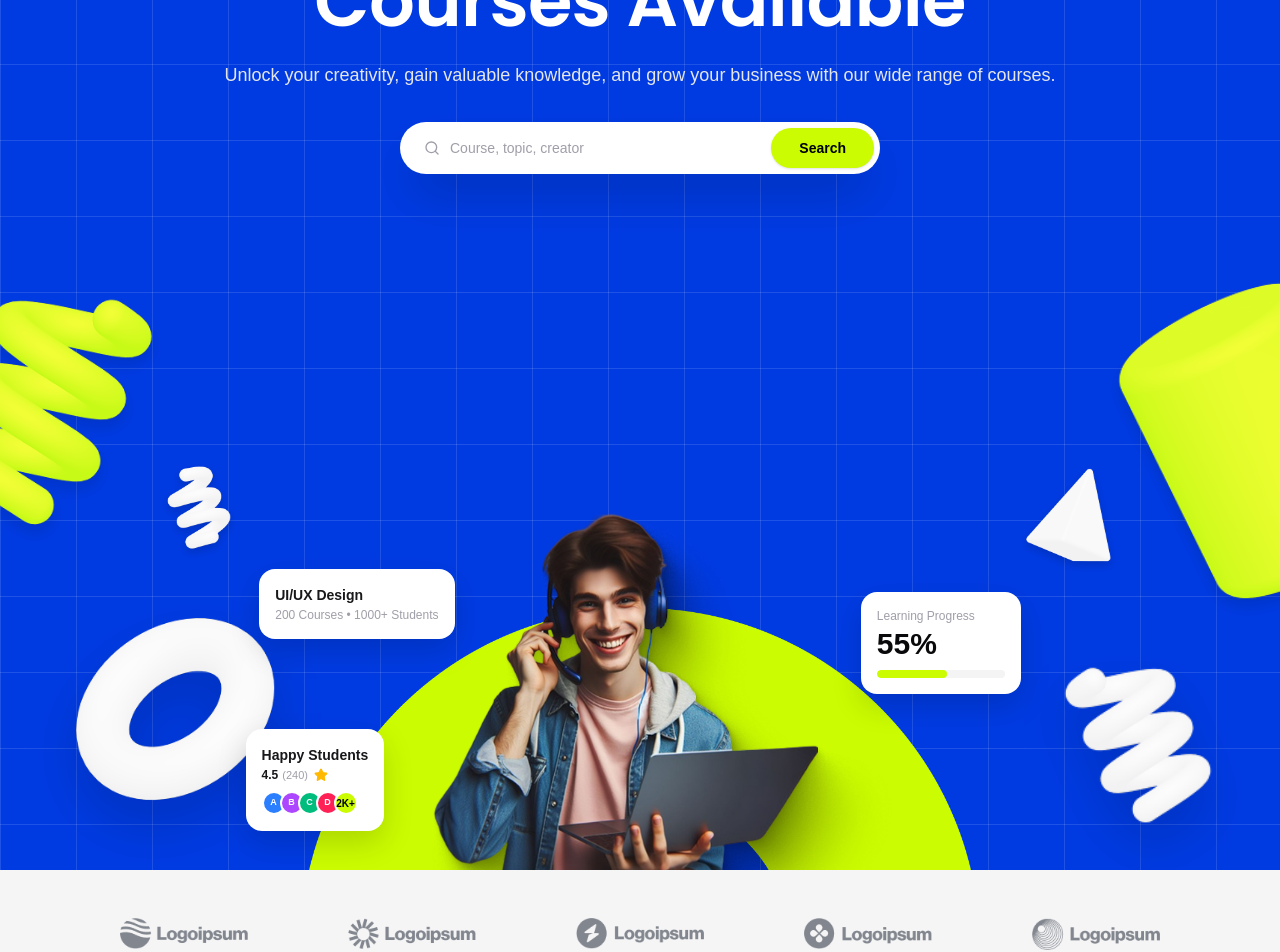
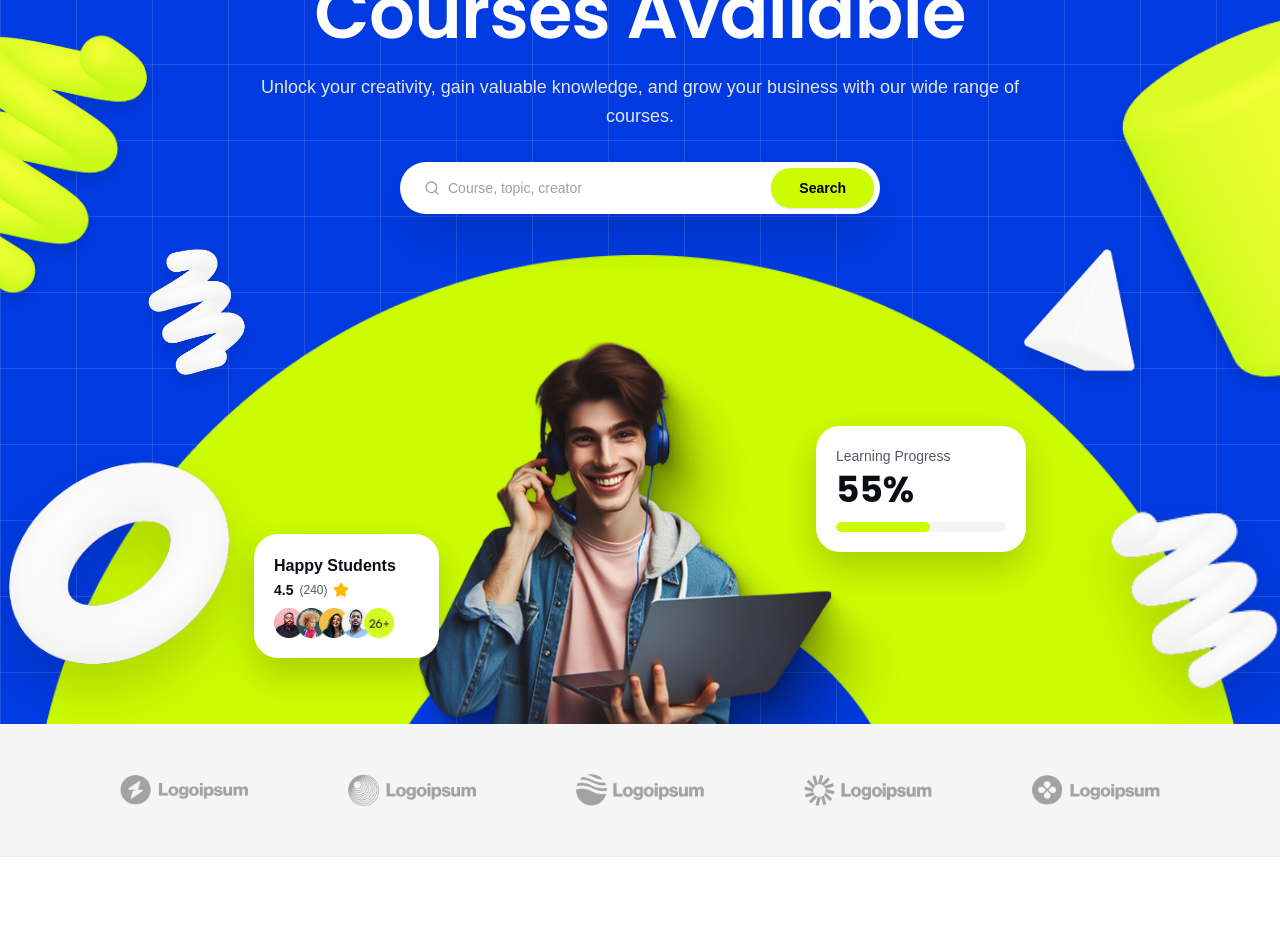
Before and after one commit to Robiul1711/ByteSpace, a Next.js app: page / in a window 1280 px wide. Shown: the part 240-1192 px from the top of the page. Built offline with nearby package versions, Linux system fonts and the light colour scheme; a web font is replaced by a local one.

Commit message:
feat: enhance responsive hero section, sticky blur navbar, mobile drawer, and blur flip logos

```diff
--- a/package.json
+++ b/package.json
@@ -10,6 +10,7 @@
   },
   "dependencies": {
     "clsx": "^2.1.1",
+    "framer-motion": "^13.4.6",
     "lucide-react": "^1.48.0",
     "next": "16.3.6",
     "react": "19.2.8",
--- a/src/components/landing/HeroSection.tsx
+++ b/src/components/landing/HeroSection.tsx
@@ -12,25 +12,94 @@ export default function HeroSection() {
   };
 
   return (
-    <section className="relative overflow-hidden pt-2 md:pt-4 pb-0">
+    <section className="relative overflow-hidden pt-20 sm:pt-24 md:pt-28 pb-0 w-full">
       <div className="w-full relative">
 
+        {/* ================= FULL-WIDTH 3D SHAPES (EDGE POSITIONED) ================= */}
+        {/* 1. Lime Spring (Top-Left Edge) */}
+        <div className="hidden sm:block absolute top-[18%] sm:top-[16%] md:top-[14%] lg:top-[12%] -left-4 sm:-left-6 md:-left-8 lg:-left-10 w-24 sm:w-32 md:w-44 lg:w-56 xl:w-64 z-10 pointer-events-none">
+          <Image
+            src="/images/shapes/Frame.png"
+            alt="Decorative 3D Lime Spring"
+            width={280}
+            height={280}
+            priority
+            className="w-full h-auto drop-shadow-xl"
+          />
+        </div>
+
+        {/* 2. White Squiggle (Mid-Left) */}
+        <div className="hidden md:block absolute top-[44%] sm:top-[42%] left-4 sm:left-8 md:left-14 lg:left-22 xl:left-28 w-14 sm:w-20 md:w-28 lg:w-34 xl:w-40 z-10 pointer-events-none">
+          <Image
+            src="/images/shapes/Frame1.png"
+            alt="Decorative 3D White Squiggle"
+            width={200}
+            height={200}
+            className="w-full h-auto drop-shadow-xl"
+          />
+        </div>
+
+        {/* 3. White Donut / Torus (Bottom-Left Edge) */}
+        <div className="hidden sm:block absolute bottom-0 -left-4 sm:-left-6 md:-left-8 lg:-left-10 w-24 sm:w-36 md:w-52 lg:w-68 xl:w-80 z-10 pointer-events-none">
+          <Image
+            src="/images/shapes/Cone1.png"
+            alt="Decorative 3D White Torus"
+            width={340}
+            height={340}
+            className="w-full h-auto drop-shadow-2xl"
+          />
+        </div>
+
+        {/* 4. Lime Cylinder (Top-Right Edge) */}
+        <div className="hidden sm:block absolute top-[18%] sm:top-[16%] md:top-[14%] lg:top-[12%] -right-4 sm:-right-6 md:-right-8 lg:-right-10 w-24 sm:w-32 md:w-44 lg:w-56 xl:w-64 z-10 pointer-events-none">
+          <Image
+            src="/images/shapes/Cone.png"
+            alt="Decorative 3D Lime Cylinder"
+            width={280}
+            height={280}
+            priority
+            className="w-full h-auto drop-shadow-xl"
+          />
+        </div>
+
+        {/* 5. White 3D Cone / Pyramid (Mid-Right) */}
+        <div className="hidden md:block absolute top-[44%] sm:top-[42%] right-4 sm:right-8 md:right-14 lg:right-22 xl:right-28 w-14 sm:w-20 md:w-28 lg:w-36 xl:w-42 z-10 pointer-events-none">
+          <Image
+            src="/images/shapes/Cone2.png"
+            alt="Decorative 3D White Pyramid"
+            width={220}
+            height={220}
+            className="w-full h-auto drop-shadow-xl"
+          />
+        </div>
+
+        {/* 6. White Spring (Bottom-Right Edge) */}
+        <div className="hidden sm:block absolute bottom-0 -right-4 sm:-right-6 md:-right-8 lg:-right-10 w-20 sm:w-30 md:w-42 lg:w-54 xl:w-64 z-10 pointer-events-none">
+          <Image
+            src="/images/shapes/Frame2.png"
+            alt="Decorative 3D White Spring"
+            width={260}
+            height={260}
+            className="w-full h-auto drop-shadow-2xl"
+          />
+        </div>
+
         {/* Main Header & Subtitle */}
-        <div className="text-center max-w-4xl mx-auto px-4 pt-2 sm:pt-4">
-          <h1 className="text-[#FFF] font-poppins font-semibold text-3xl sm:text-5xl md:text-6xl lg:text-[72px] leading-[120%] tracking-[-0.72px]">
-            Get Access to Hundreds <br />
+        <div className="text-center max-w-4xl mx-auto px-4 pt-1 sm:pt-3 z-10 relative">
+          <h1 className="text-[#FFF] font-poppins font-semibold text-2xl xs:text-3xl sm:text-5xl md:text-6xl lg:text-[72px] leading-[120%] tracking-[-0.72px]">
+            Get Access to Hundreds <br className="hidden sm:inline" />
             Courses Available
           </h1>
-          <p className="text-[#E5E6E8] font-satoshi font-normal text-sm sm:text-base md:text-[18px] leading-[160%] max-w-7xl mx-auto mt-4">
+          <p className="text-[#E5E6E8] font-satoshi font-normal text-xs xs:text-sm sm:text-base md:text-[18px] leading-[160%] max-w-2xl lg:max-w-3xl mx-auto mt-2 sm:mt-4">
             Unlock your creativity, gain valuable knowledge, and grow your business with our wide range of courses.
           </p>
 
           {/* Search Bar */}
           <form
             onSubmit={handleSearch}
-            className="mt-7 md:mt-8 max-w-[480px] mx-auto bg-white rounded-full p-1.5 pl-6 flex items-center justify-between shadow-2xl transition-all focus-within:ring-2 focus-within:ring-[#CBFC01]"
+            className="mt-4 sm:mt-7 md:mt-8 max-w-[480px] mx-auto bg-white rounded-full p-1.5 pl-4 sm:pl-6 flex items-center justify-between shadow-2xl transition-all focus-within:ring-2 focus-within:ring-[#CBFC01]"
           >
-            <div className="flex items-center gap-2.5 flex-1 min-w-0 pr-2">
+            <div className="flex items-center gap-2 flex-1 min-w-0 pr-2">
               <Search className="w-4 h-4 text-zinc-400 shrink-0" />
               <input
                 type="text"
@@ -42,164 +111,75 @@ export default function HeroSection() {
             </div>
             <button
               type="submit"
-              className="bg-[#CBFC01] hover:brightness-95 text-black font-semibold text-xs sm:text-sm px-6 sm:px-7 py-2.5 rounded-full transition-all shrink-0 cursor-pointer shadow-sm active:scale-95"
+              className="bg-[#CBFC01] hover:brightness-95 text-black font-semibold text-xs sm:text-sm px-4 sm:px-7 py-2 sm:py-2.5 rounded-full transition-all shrink-0 cursor-pointer shadow-sm active:scale-95"
             >
               Search
             </button>
           </form>
         </div>
 
-        {/* Visual Showcase: Edge 3D Shapes + Halfcircle + Student + Floating Badges */}
-        <div className="relative mt-8 sm:mt-12 md:mt-14 w-full flex justify-center items-end min-h-[440px] sm:min-h-[520px] md:min-h-[580px] lg:min-h-[640px]">
+        {/* Visual Showcase: Balanced Halfcircle + Student + Floating Badges */}
+        <div className="relative mt-10 sm:mt-14 md:mt-20 lg:mt-24 w-full flex justify-center items-end overflow-visible">
 
-          {/* FLOATING 3D SHAPES - LEFT SIDE (Hugging edge & larger) */}
-          {/* 1. Lime Spring (Top-Left Edge) */}
-          <div className="absolute top-0 sm:top-2 md:top-4 -left-3  w-24 sm:w-36 md:w-48 lg:w-56 z-10 pointer-events-none">
+          {/* HALFCIRCLE BACKGROUND */}
+          <div className="absolute -bottom-1 sm:bottom-0 w-[320px] xs:w-[380px] sm:w-[680px] md:w-[860px] lg:w-[1060px] xl:w-[1220px] z-0 pointer-events-none flex justify-center">
             <Image
-              src="/images/shapes/Frame.png"
-              alt="Decorative 3D Lime Spring"
-              width={240}
-              height={240}
+              src="/images/shapes/halfcircle.png"
+              alt="Lime Halfcircle Background"
+              width={1220}
+              height={610}
               priority
-              className="w-full h-auto drop-shadow-xl"
+              className="w-full h-auto object-contain"
             />
           </div>
 
-          {/* 2. White Squiggle (Mid-Left) */}
-          <div className="absolute top-40 sm:top-48 md:top-56 left-8 sm:left-16 md:left-28 lg:left-36 w-12 sm:w-16 md:w-22 lg:w-26 z-10 pointer-events-none">
-            <Image
-              src="/images/shapes/Frame1.png"
-              alt="Decorative 3D White Squiggle"
-              width={100}
-              height={100}
-              className="w-full h-auto drop-shadow-lg"
-            />
-          </div>
+          {/* CENTER STAGE: STUDENT PHOTO + FLOATING BADGES */}
+          <div className="relative z-10 w-full max-w-[280px] xs:max-w-[320px] sm:max-w-[400px] md:max-w-[480px] lg:max-w-[540px] xl:max-w-[580px] flex justify-center items-end">
 
-          {/* 3. White Donut / Torus (Bottom-Left Edge) */}
-          <div className="absolute -bottom-2 sm:bottom-2 md:bottom-4 -left-4 sm:left-0 md:left-2 lg:left-8 w-28 sm:w-44 md:w-60 lg:w-72 z-10 pointer-events-none">
-            <Image
-              src="/images/shapes/Cone1.png"
-              alt="Decorative 3D White Torus"
-              width={300}
-              height={300}
-              className="w-full h-auto drop-shadow-2xl"
-            />
-          </div>
-
-          {/* FLOATING 3D SHAPES - RIGHT SIDE (Hugging edge & larger) */}
-          {/* 4. Lime Cylinder (Top-Right Edge) */}
-          <div className="absolute top-0 sm:top-2 md:top-4 -right-3  w-24 sm:w-36 md:w-48 lg:w-56 z-10 pointer-events-none">
-            <Image
-              src="/images/shapes/Cone.png"
-              alt="Decorative 3D Lime Cylinder"
-              width={240}
-              height={240}
-              priority
-              className="w-full h-auto drop-shadow-xl"
-            />
-          </div>
-
-          {/* 5. White 3D Cone / Pyramid (Mid-Right) */}
-          <div className="absolute top-40 sm:top-48 md:top-56 right-8 sm:right-16 md:right-28 lg:right-36 w-14 sm:w-20 md:w-28 lg:w-32 z-10 pointer-events-none">
-            <Image
-              src="/images/shapes/Cone2.png"
-              alt="Decorative 3D White Pyramid"
-              width={140}
-              height={140}
-              className="w-full h-auto drop-shadow-lg"
-            />
-          </div>
-
-          {/* 6. White Spring (Bottom-Right Edge) */}
-          <div className="absolute -bottom-2 sm:bottom-2 md:bottom-4 -right-4 sm:right-0 md:right-2 lg:right-8 w-24 sm:w-36 md:w-48 lg:w-56 z-10 pointer-events-none">
-            <Image
-              src="/images/shapes/Frame2.png"
-              alt="Decorative 3D White Spring"
-              width={240}
-              height={240}
-              className="w-full h-auto drop-shadow-2xl"
-            />
-          </div>
-
-          {/* CENTER STAGE: HALFCIRCLE IMAGE + STUDENT PHOTO */}
-          <div className="relative w-full max-w-[340px] sm:max-w-[460px] md:max-w-[580px] lg:max-w-[680px] flex justify-center items-end">
-
-            {/* Halfcircle Image exported from Figma */}
-            <div className="absolute -bottom-2 sm:bottom-0 w-[320px] sm:w-[460px] md:w-[580px] lg:w-[680px] z-0 pointer-events-none flex justify-center">
+            {/* Main Student Photo */}
+            <div className="relative z-10 w-full">
               <Image
-                src="/images/shapes/halfcircle.png"
-                alt="Lime Halfcircle Background"
-                width={700}
-                height={450}
+                src="/images/hero-student.png"
+                alt="Student learning on laptop"
+                width={580}
+                height={620}
                 priority
-                className="w-full h-auto object-contain"
+                className="w-full h-auto object-contain relative z-10 block"
               />
             </div>
 
-            {/* Main Student Photo */}
-            <div className="relative z-10 w-full max-w-[280px] sm:max-w-[390px] md:max-w-[490px] lg:max-w-[540px]">
-              <Image
-                src="/images/hero-student.png"
-                alt="Student learning on laptop"
-                width={540}
-                height={580}
-                priority
-                className="w-full h-auto object-contain relative z-10"
-              />
-            </div>
+            {/* FLOATING CARD 1: Happy Students (Bottom-Left of Person) */}
+            <div className="absolute bottom-[14%] sm:bottom-[16%] -left-3 sm:-left-8 md:-left-14 lg:-left-20 xl:-left-24 z-20 bg-white rounded-xl sm:rounded-2xl md:rounded-3xl p-2.5 sm:p-3.5 md:p-4 lg:p-5 shadow-[0_16px_36px_rgba(0,0,0,0.18)] text-left min-w-[125px] sm:min-w-[155px] md:min-w-[185px] scale-90 sm:scale-95 md:scale-100 origin-bottom-left">
+              <p className="text-[#0A0D14] font-bold text-[10px] sm:text-xs md:text-sm lg:text-base">
+                Happy Students
+              </p>
+              <div className="flex items-center gap-1 sm:gap-1.5 mt-0.5">
+                <span className="text-[10px] sm:text-xs md:text-sm font-semibold text-[#0A0D14]">4.5</span>
+                <span className="text-[#525866] text-[9px] sm:text-[10px] md:text-xs font-normal">(240)</span>
+                <Star className="w-2.5 h-2.5 sm:w-3.5 sm:h-3.5 md:w-4 md:h-4 text-[#FFB800] fill-[#FFB800]" />
+              </div>
 
-            {/* FLOATING CARD 1: UI/UX Design (Top-Left of Person) */}
-            <div className="absolute top-[22%] -left-3 sm:left-[0%] md:left-[-3%] lg:left-[-6%] z-20 bg-white rounded-xl sm:rounded-2xl p-2.5 sm:p-3.5 md:p-4 shadow-[0_12px_30px_rgba(0,0,0,0.15)] text-left min-w-[140px] sm:min-w-[170px]">
-              <p className="text-zinc-900 font-bold text-xs sm:text-sm">
-                UI/UX Design
-              </p>
-              <p className="text-zinc-400 text-[10px] sm:text-xs font-normal mt-0.5">
-                200 Courses &bull; 1000+ Students
-              </p>
+              {/* Student Avatars Stack */}
+              <div className="relative h-4.5 sm:h-6 md:h-7.5 w-20 sm:w-28 md:w-36 mt-1 sm:mt-2">
+                <Image
+                  src="/images/skills/users.png"
+                  alt="Happy students avatars"
+                  fill
+                  className="object-contain object-left"
+                />
+              </div>
             </div>
 
             {/* FLOATING CARD 2: Learning Progress (Top-Right of Person) */}
-            <div className="absolute top-[28%] -right-3 sm:right-[0%] md:right-[-3%] lg:right-[-6%] z-20 bg-white rounded-xl sm:rounded-2xl p-2.5 sm:p-3.5 md:p-4 shadow-[0_12px_30px_rgba(0,0,0,0.15)] text-left min-w-[130px] sm:min-w-[160px]">
-              <p className="text-zinc-400 text-[10px] sm:text-xs font-medium">
+            <div className="absolute top-[24%] sm:top-[28%] -right-3 sm:-right-8 md:-right-14 lg:-right-20 xl:-right-24 z-20 bg-white rounded-xl sm:rounded-2xl md:rounded-3xl p-2.5 sm:p-3.5 md:p-4 lg:p-5 shadow-[0_16px_36px_rgba(0,0,0,0.18)] text-left min-w-[125px] sm:min-w-[155px] md:min-w-[185px] lg:min-w-[210px] scale-90 sm:scale-95 md:scale-100 origin-top-right">
+              <p className="text-[#525866] text-[9px] sm:text-xs md:text-sm font-medium">
                 Learning Progress
               </p>
-              <p className="text-zinc-950 font-extrabold text-xl sm:text-2xl md:text-3xl mt-0.5">
+              <p className="text-[#0A0D14] font-poppins font-bold text-base sm:text-2xl md:text-3xl lg:text-4xl mt-0.5 sm:mt-1">
                 55%
               </p>
-              <div className="w-full h-1.5 sm:h-2 bg-zinc-100 rounded-full overflow-hidden mt-2">
+              <div className="w-full h-1 sm:h-2 md:h-2.5 bg-[#F5F5F6] rounded-full overflow-hidden mt-1.5 sm:mt-3">
                 <div className="h-full bg-[#CBFC01] rounded-full w-[55%]" />
-              </div>
-            </div>
-
-            {/* FLOATING CARD 3: Happy Students (Bottom-Left of Person) */}
-            <div className="absolute bottom-[10%] -left-4 sm:left-[-2%] md:left-[-6%] lg:left-[-8%] z-20 bg-white rounded-xl sm:rounded-2xl p-2.5 sm:p-3.5 md:p-4 shadow-[0_12px_30px_rgba(0,0,0,0.15)] text-left">
-              <p className="text-zinc-900 font-bold text-xs sm:text-sm">
-                Happy Students
-              </p>
-              <div className="flex items-center gap-1 mt-0.5">
-                <span className="text-xs font-semibold text-zinc-900">4.5</span>
-                <span className="text-zinc-400 text-[11px]">(240)</span>
-                <Star className="w-3.5 h-3.5 text-amber-400 fill-amber-400 ml-0.5" />
-              </div>
-
-              {/* Student Avatars Stack */}
-              <div className="flex items-center -space-x-1.5 mt-2">
-                <div className="w-5 h-5 sm:w-6 sm:h-6 rounded-full border-2 border-white bg-blue-500 text-[9px] text-white flex items-center justify-center font-bold">
-                  A
-                </div>
-                <div className="w-5 h-5 sm:w-6 sm:h-6 rounded-full border-2 border-white bg-purple-500 text-[9px] text-white flex items-center justify-center font-bold">
-                  B
-                </div>
-                <div className="w-5 h-5 sm:w-6 sm:h-6 rounded-full border-2 border-white bg-emerald-500 text-[9px] text-white flex items-center justify-center font-bold">
-                  C
-                </div>
-                <div className="w-5 h-5 sm:w-6 sm:h-6 rounded-full border-2 border-white bg-rose-500 text-[9px] text-white flex items-center justify-center font-bold">
-                  D
-                </div>
-                <div className="w-5 h-5 sm:w-6 sm:h-6 rounded-full border-2 border-white bg-[#CBFC01] text-black text-[9px] sm:text-[10px] font-bold flex items-center justify-center">
-                  2K+
-                </div>
               </div>
             </div>
 
--- a/src/components/landing/LogoBar.tsx
+++ b/src/components/landing/LogoBar.tsx
@@ -1,31 +1,98 @@
-import React from "react";
+"use client";
+
+import React, { useState, useEffect } from "react";
 import Image from "next/image";
+import { motion, AnimatePresence } from "framer-motion";
 
-const brandLogos = [
-  { id: 1, src: "/images/brandsLogo/b1.png", alt: "Brand 1" },
-  { id: 2, src: "/images/brandsLogo/b2.png", alt: "Brand 2" },
-  { id: 3, src: "/images/brandsLogo/b3.png", alt: "Brand 3" },
-  { id: 4, src: "/images/brandsLogo/b4.png", alt: "Brand 4" },
-  { id: 5, src: "/images/brandsLogo/b5.png", alt: "Brand 5" },
+// Brand Logos Set 1 & Set 2 for Blur Flip cycling
+const logoSets = [
+  [
+    { id: "1a", src: "/images/brandsLogo/b1.png", alt: "Brand Partner 1" },
+    { id: "2a", src: "/images/brandsLogo/b2.png", alt: "Brand Partner 2" },
+    { id: "3a", src: "/images/brandsLogo/b3.png", alt: "Brand Partner 3" },
+    { id: "4a", src: "/images/brandsLogo/b4.png", alt: "Brand Partner 4" },
+    { id: "5a", src: "/images/brandsLogo/b5.png", alt: "Brand Partner 5" },
+  ],
+  [
+    { id: "1b", src: "/images/brandsLogo/b3.png", alt: "Brand Partner 3" },
+    { id: "2b", src: "/images/brandsLogo/b5.png", alt: "Brand Partner 5" },
+    { id: "3b", src: "/images/brandsLogo/b1.png", alt: "Brand Partner 1" },
+    { id: "4b", src: "/images/brandsLogo/b2.png", alt: "Brand Partner 2" },
+    { id: "5b", src: "/images/brandsLogo/b4.png", alt: "Brand Partner 4" },
+  ],
+  [
+    { id: "1c", src: "/images/brandsLogo/b5.png", alt: "Brand Partner 5" },
+    { id: "2c", src: "/images/brandsLogo/b4.png", alt: "Brand Partner 4" },
+    { id: "3c", src: "/images/brandsLogo/b2.png", alt: "Brand Partner 2" },
+    { id: "4c", src: "/images/brandsLogo/b3.png", alt: "Brand Partner 3" },
+    { id: "5c", src: "/images/brandsLogo/b1.png", alt: "Brand Partner 1" },
+  ],
 ];
 
 export default function LogoBar() {
+  const [currentSetIndex, setCurrentSetIndex] = useState(0);
+
+  // Cycle sets every 5 seconds with silky slow blur flip animation
+  useEffect(() => {
+    const interval = setInterval(() => {
+      setCurrentSetIndex((prev) => (prev + 1) % logoSets.length);
+    }, 5000);
+
+    return () => clearInterval(interval);
+  }, []);
+
+  const currentLogos = logoSets[currentSetIndex];
+
   return (
-    <section className="w-full bg-[#F5F5F6] py-8 sm:py-10 md:py-12 border-b border-zinc-200/60">
+    <section className="w-full bg-[#F5F5F6] py-8 sm:py-10 md:py-12 border-b border-zinc-200/60 overflow-hidden relative">
       <div className="max-container section-padding-x">
-        <div className="flex flex-wrap items-center justify-center sm:justify-between gap-6 sm:gap-10 md:gap-14">
-          {brandLogos.map((brand) => (
+        <div className="flex flex-wrap items-center justify-center sm:justify-between gap-6 sm:gap-10 md:gap-14 [perspective:1000px]">
+          {currentLogos.map((brand, index) => (
             <div
-              key={brand.id}
-              className="relative h-6 sm:h-7 md:h-8 w-24 sm:w-28 md:w-32 flex items-center justify-center transition-all"
+              key={index}
+              className="relative h-7 sm:h-8 md:h-9 w-24 sm:w-28 md:w-32 flex items-center justify-center"
+            >
+              <AnimatePresence mode="popLayout" initial={false}>
+                <motion.div
+                  key={brand.id + "-" + currentSetIndex}
+                  initial={{
+                    rotateX: 90,
+                    opacity: 0,
+                    filter: "blur(10px)",
+                    y: 20,
+                  }}
+                  animate={{
+                    rotateX: 0,
+                    opacity: 1,
+                    filter: "blur(0px)",
+                    y: 0,
+                  }}
+                  exit={{
+                    rotateX: -90,
+                    opacity: 0,
+                    filter: "blur(10px)",
+                    y: -20,
+                  }}
+                  transition={{
+                    duration: 0.95,
+                    ease: [0.22, 1, 0.36, 1],
+                    delay: index * 0.12, // Silky smooth staggered wave
+                  }}
+                  whileHover={{
+                    scale: 1.1,
+                    transition: { duration: 0.25 },
+                  }}
+                  className="w-full h-full flex items-center justify-center cursor-pointer will-change-transform"
                 >
                   <Image
                     src={brand.src}
                     alt={brand.alt}
                     fill
-                className="object-contain"
+                    className="object-contain filter grayscale hover:grayscale-0 transition-all duration-300 opacity-75 hover:opacity-100"
                     priority
                   />
+                </motion.div>
+              </AnimatePresence>
             </div>
           ))}
         </div>
```
Also changed, not shown: src/app/login/page.tsx (+7 -5 lines), src/app/signup/page.tsx (+7 -5 lines), src/components/landing/CreatorCTASection.tsx (+10 -10 lines), src/components/layout/Navbar.tsx (+126 -28 lines), 1 other file (tests, documents, lock files or other folders). Lines whose indentation alone changed are shown as unchanged.
